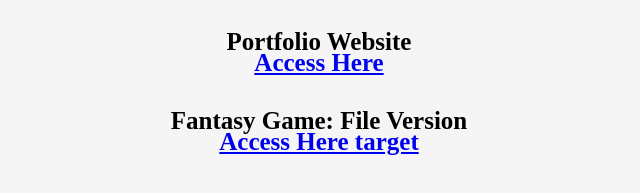
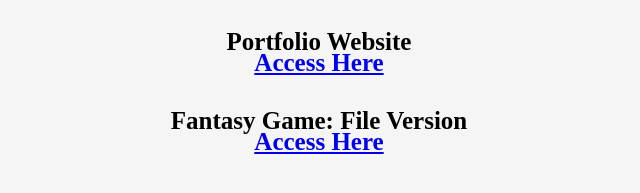
Before and after one commit to GioM645/Portfolio_GioMendoza, a plain HTML site: page programming.html in a window 1280 px wide. Shown: the part 271-464 px from the top of the page, without its empty margins (321-961 px from the left). Drawn offline with Linux system fonts and the light colour scheme.

Commit message:
programming.html

```diff
--- a/programming.html
+++ b/programming.html
@@ -56,6 +56,6 @@ p{
 <span></span>
 
 <h4>Fantasy Game: File Version</h4>
-<h3><a href="https://github.com/GioM645/FantasyTextGame/tree/main" target="_blank">Access Here target</a></h3>
+<h3><a href="https://github.com/GioM645/FantasyTextGame/tree/main" target="_blank">Access Here</a></h3>
 
 </html>
```
